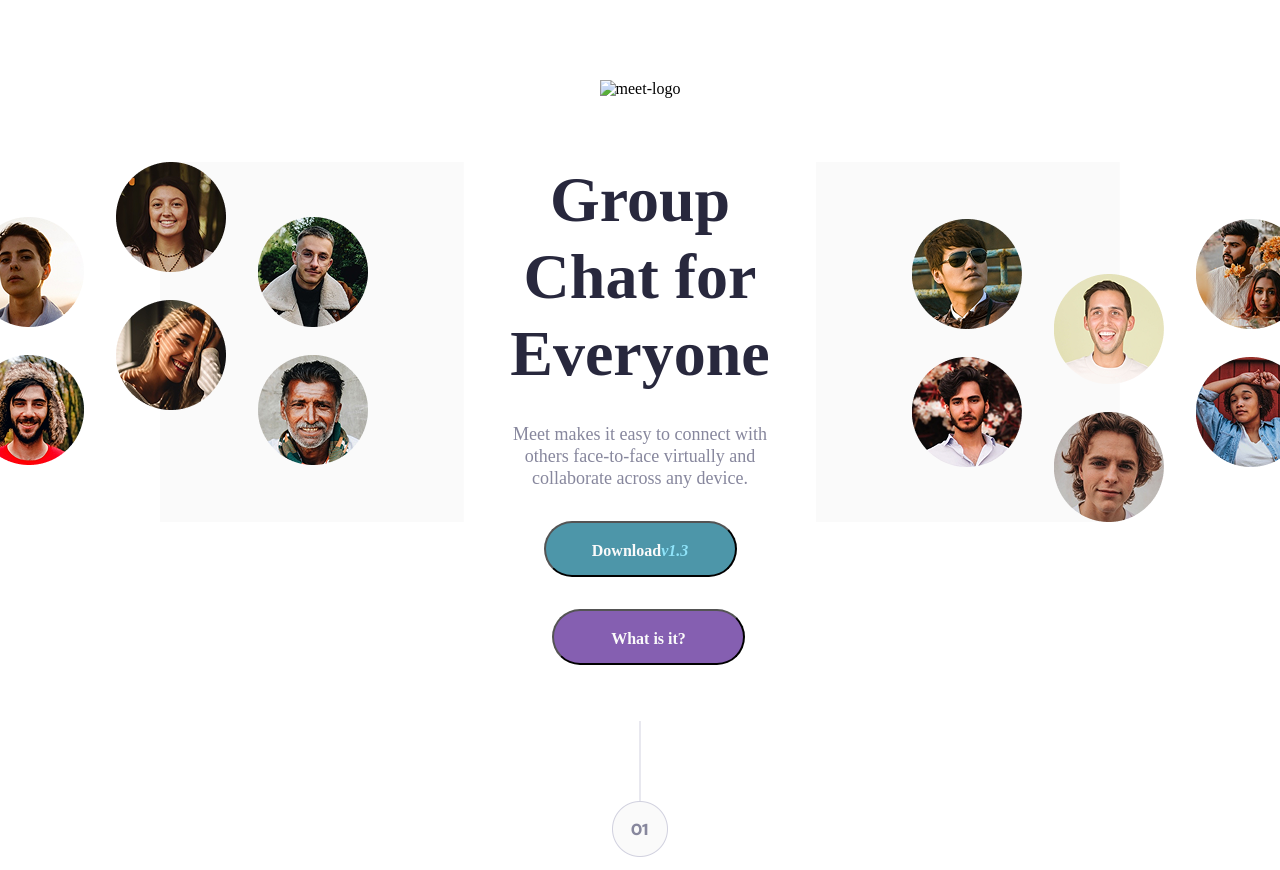
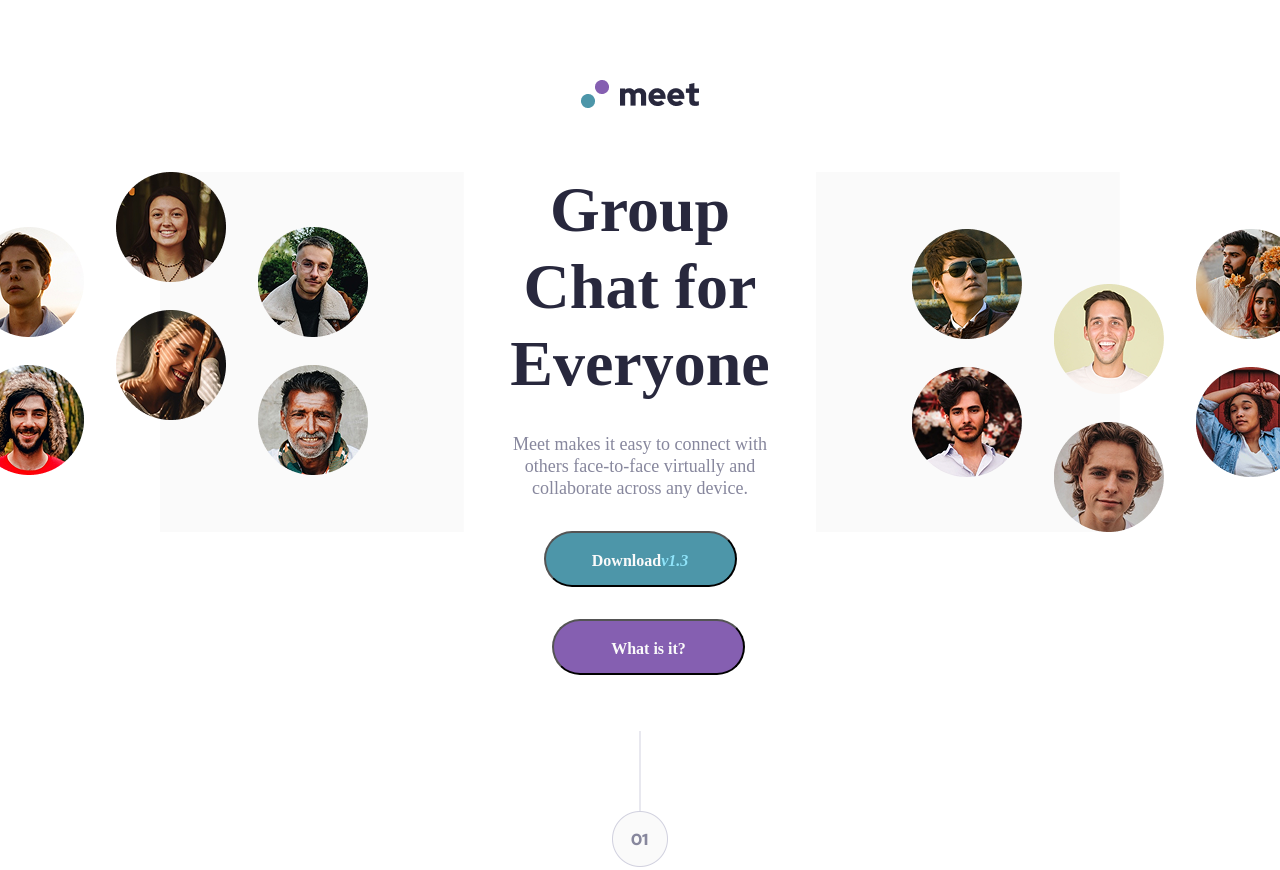
Before and after one commit to hfdkr/project-meet, a plain HTML site: page index.html in a window 1280 px wide. Shown: the top 870 px of the page. Drawn offline with Linux system fonts and the light colour scheme.

Commit message:
update HTML and CSS

```diff
--- a/index.html
+++ b/index.html
@@ -10,7 +10,7 @@
     <main>
         <!-- logo -->
         <div class="logo">
-            <img src="logo(1).png" alt="meet-logo">
+            <img src="image/logo(1).png" alt="meet-logo">
         </div>
         <!-- hero -->
         <section class="hero">
```
